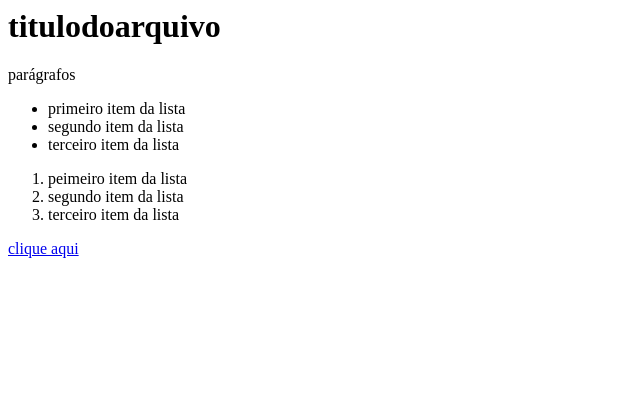
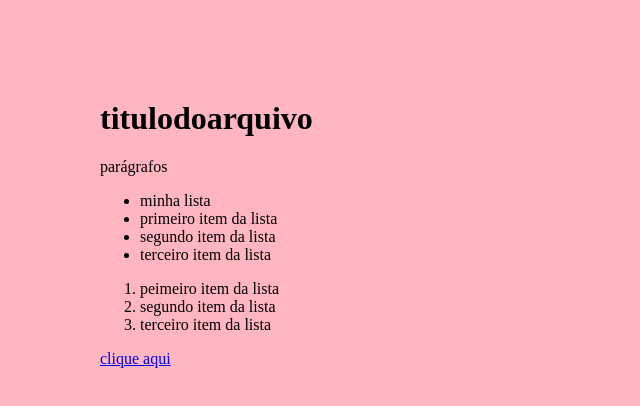
Before and after one commit to yasjrk/pagina, a plain HTML site: page index.html in a window 1280 px wide. Shown: the whole page, without its empty margins (0-640 px from the left). Drawn offline with Linux system fonts and the light colour scheme.

Commit message:
Add files via upload

```diff
--- a/index.html
+++ b/index.html
@@ -1,5 +1,6 @@
 <html>
   <head>
+    <link rel="stylesheet" href="style.css">
     <title>titulodapagina</title>
 </head>
 <body>
@@ -7,6 +8,7 @@
   <h1>titulodoarquivo</h1>
   <p>parágrafos<p>
     <ul>
+      <li> minha lista </li>
         <li>primeiro item da lista </li>
         <li>segundo item da lista</li>
         <Li>terceiro item da lista</li>
--- /dev/null
+++ b/style.css
@@ -0,0 +1,4 @@
+body {
+  background-color: #FFB6C1 ;
+  margin:100px ;
+}
```
